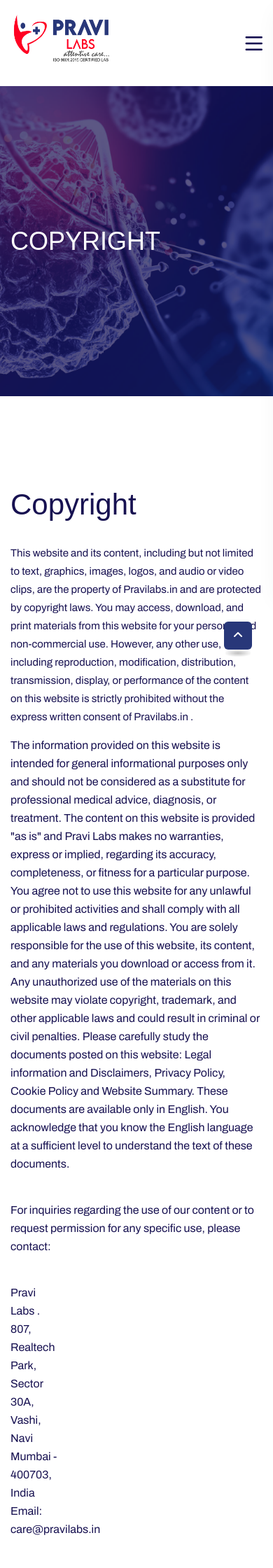
After one commit to ramaprixim/pravilabs.in, a PHP site: page /copyright.php in a window 390 px wide. The commit adds this page. Shown: the top 2240 px of the page at 70% size. Run offline with PHP 8.4, Linux system fonts and the light colour scheme; data that the repository does not hold is empty; some libraries are stand-ins or nearby versions; some web fonts are replaced.

Commit message:
copyright

```diff
--- /dev/null
+++ b/copyright.php
@@ -0,0 +1,67 @@
+<?php include("header.php"); ?>
+
+<section class="breadcrumb__area pt-100 pb-120 breadcrumb__overlay"
+    data-background="assets/img/banner/breadcrumb-01.jpg">
+    <div class="container">
+        <div class="row align-items-center">
+            <div class="col-xl-7 col-lg-12 col-md-12 col-12">
+                <div class="tp-breadcrumb">
+                    <h1 class="tp-breadcrumb__title">Copyright</h1>
+                </div>
+            </div>
+        </div>
+    </div>
+</section>
+
+<section class="services-details pt-130 pb-120">
+    <div class="container">
+
+        <div class="row">
+            <div class="col-lg-12">
+                <div class="tp-srv-process mb-50">
+                    <h2 class="tp-srv-process__title mb-30">Copyright
+
+                    </h2>
+                    This website and its content, including but not limited to text, graphics, images, logos, and audio or video clips, are the property of Pravilabs.in and are protected by copyright laws. You may access, download, and print materials from this website for your personal and non-commercial use. However, any other use, including reproduction, modification, distribution, transmission, display, or performance of the content on this website is strictly prohibited without the express written consent of Pravilabs.in .
+
+                    </p>
+                    <p class="mb-40">The information provided on this website is intended for general informational purposes only and should not be considered as a substitute for professional medical advice, diagnosis, or treatment. The content on this website is provided "as is" and Pravi Labs makes no warranties, express or implied, regarding its accuracy, completeness, or fitness for a particular purpose.
+
+                    You agree not to use this website for any unlawful or prohibited activities and shall comply with all applicable laws and regulations. You are solely responsible for the use of this website, its content, and any materials you download or access from it.
+
+                    Any unauthorized use of the materials on this website may violate copyright, trademark, and other applicable laws and could result in criminal or civil penalties.
+
+                    Please carefully study the documents posted on this website: Legal information and Disclaimers, Privacy Policy, Cookie Policy and Website Summary. These documents are available only in English. You acknowledge that you know the English language at a sufficient level to understand the text of these documents.
+                    </p>
+
+
+                    <p class="mb-40">For inquiries regarding the use of our content or to request permission for any specific use, please contact:</p>
+
+                    <div class="row">
+                        <div class="col-3">
+
+
+                            <p class="mb-40">Pravi Labs .
+                                807, Realtech Park, Sector 30A, Vashi,
+                                Navi Mumbai - 400703, India
+                                Email: care@pravilabs.in
+                            </p>
+
+                        </div>
+                        <p class="mb-40">Pravi Labs reserves the right to change or modify this copyright notice at any time without prior notice. Please review this notice regularly to stay updated on our copyright policies.
+
+                        </p>
+                        <p class="mb-40">Thank you for visiting Pravilabs.in . Your compliance with these copyright terms is greatly appreciated.
+                        </p>
+                    </div>
+
+
+                </div>
+            </div>
+        </div>
+
+    </div>
+
+</section>
+
+<?php include("footer.php"); ?>
--- a/footer.php
+++ b/footer.php
@@ -84,7 +84,7 @@
                            <li><a href="terms-and-conditions.php">Terms and Conditions</a></li>
                            <li><a href="privacy-policy.php">Privacy Policy</a></li>
                            <li><a href="disclaimer.php">Disclaimer</a></li>
-                           <li><a href="#">Copyright</a></li>
+                           <li><a href="copyright.php">Copyright</a></li>
 
                         </ul>
                            </ul>
```
